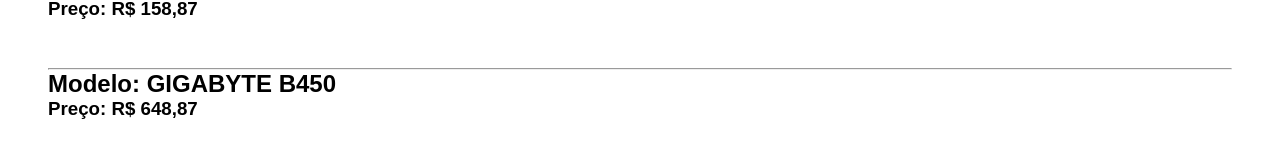
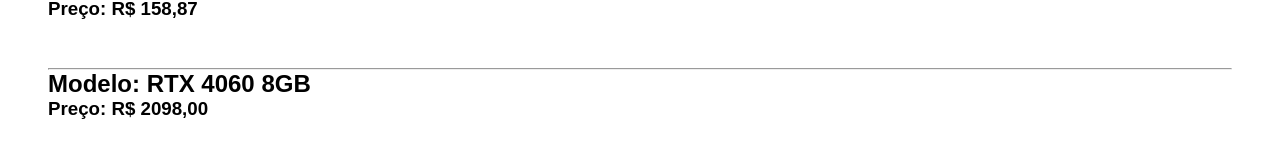
Before and after one commit to hermesonbastos/WEB_UFC_2024.1, a React (Create React App) app: page / in a window 1280 px wide. Shown: the part 339-496 px from the top of the page. Built offline with nearby package versions, Linux system fonts and the light colour scheme.

Commit message:
alterações

```diff
--- a/src/App.js
+++ b/src/App.js
@@ -20,7 +20,7 @@
       <h4>Questão 02</h4>
       <PC.PlacaMae nome="GIGABYTE B450" preco="R$ 648,87" />
       <PC.Memoria nome="VALKYRIE V5 8GB" preco="R$ 158,87" />
-      <PC.PlacaDeVideo nome="GIGABYTE B450" preco="R$ 648,87" />
+      <PC.PlacaDeVideo nome="RTX 4060 8GB" preco="R$ 2098,00" />
     </div>
   )
 }
```
